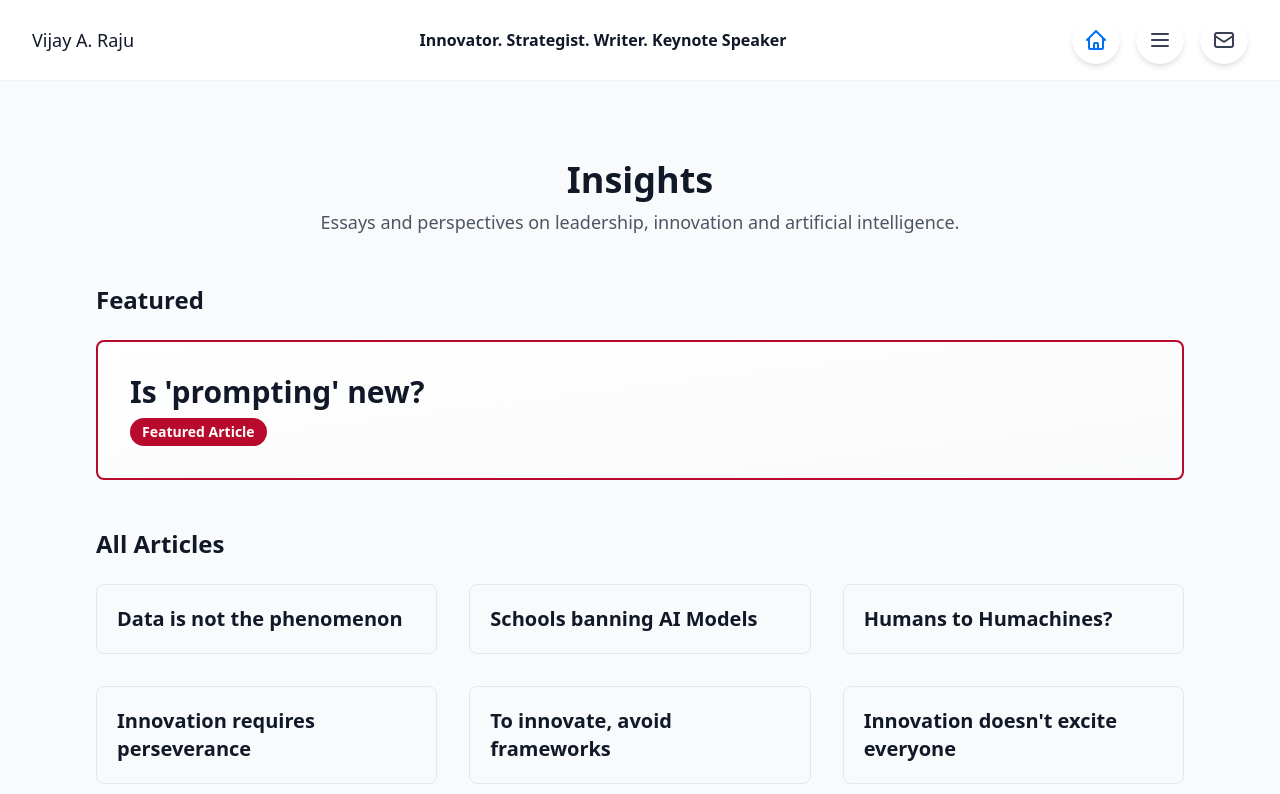
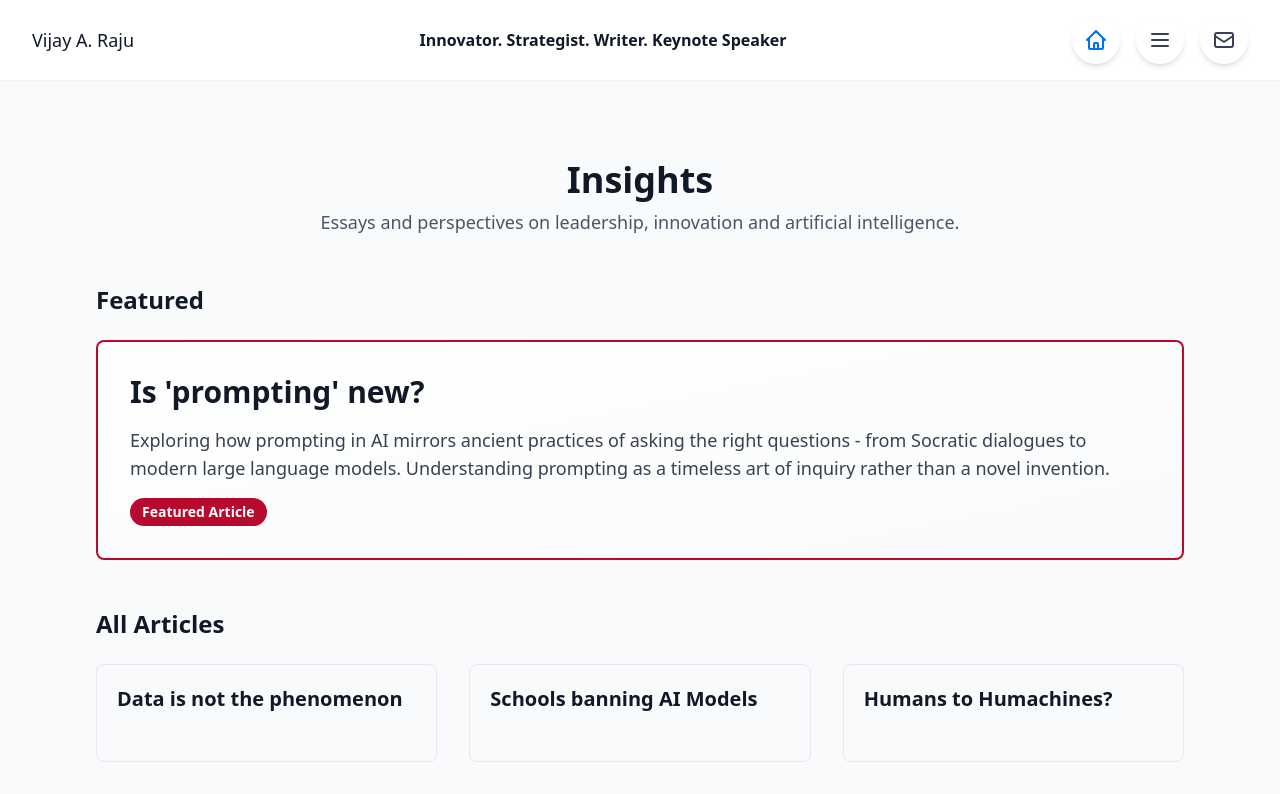
Before and after one commit to Wijay000/draft, a Next.js app: page /insights in a window 1280 px wide. Shown: the top 794 px of the page. Built offline with nearby package versions, Linux system fonts and the light colour scheme.

Commit message:
feat(insights): add description to featured article and clamp titles to 2 lines

```diff
--- a/pages/insights.js
+++ b/pages/insights.js
@@ -3,7 +3,7 @@ export default function Insights() {
   const featuredPost = {
     title: "Is 'prompting' new?",
     date: "",
-    description: "",
+    description: "Exploring how prompting in AI mirrors ancient practices of asking the right questions - from Socratic dialogues to modern large language models. Understanding prompting as a timeless art of inquiry rather than a novel invention.",
     url: "https://medium.com/@innovate_11669/is-prompting-new-b09d8fb706df"
   };
 
@@ -111,9 +111,14 @@ export default function Insights() {
           rel="noopener noreferrer"
           className="block group rounded-lg border-2 border-[#b80a2c] p-8 hover:shadow-xl transition-all bg-gradient-to-br from-white to-gray-50"
         >
-          <h3 className="text-2xl sm:text-3xl font-bold text-gray-900 group-hover:text-[#b80a2c] transition-colors mb-2">
+          <h3 className="text-2xl sm:text-3xl font-bold text-gray-900 group-hover:text-[#b80a2c] transition-colors mb-4">
             {featuredPost.title}
           </h3>
+          {featuredPost.description && (
+            <p className="text-gray-700 text-base sm:text-lg leading-relaxed mb-4">
+              {featuredPost.description}
+            </p>
+          )}
           <span className="inline-block px-3 py-1 bg-[#b80a2c] text-white text-sm font-semibold rounded-full">
             Featured Article
           </span>
@@ -132,7 +137,7 @@ export default function Insights() {
               rel="noopener noreferrer"
               className="block group rounded-lg border border-gray-200 p-5 hover:shadow-md transition-colors"
             >
-              <h2 className="text-lg sm:text-xl font-semibold text-gray-900 group-hover:text-[#b80a2c] transition-colors break-words leading-snug">
+              <h2 className="text-lg sm:text-xl font-semibold text-gray-900 group-hover:text-[#b80a2c] transition-colors break-words leading-snug line-clamp-2 min-h-[3.5rem]">
                 {post.title}
               </h2>
               {post.date && (
```
